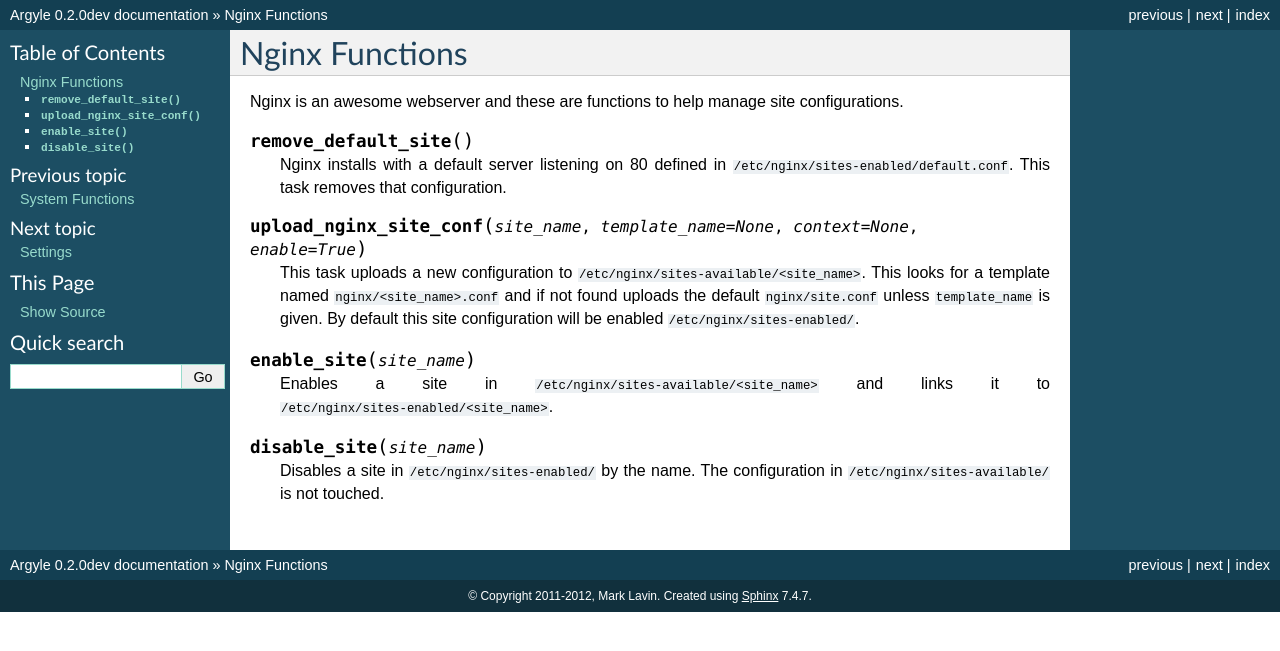
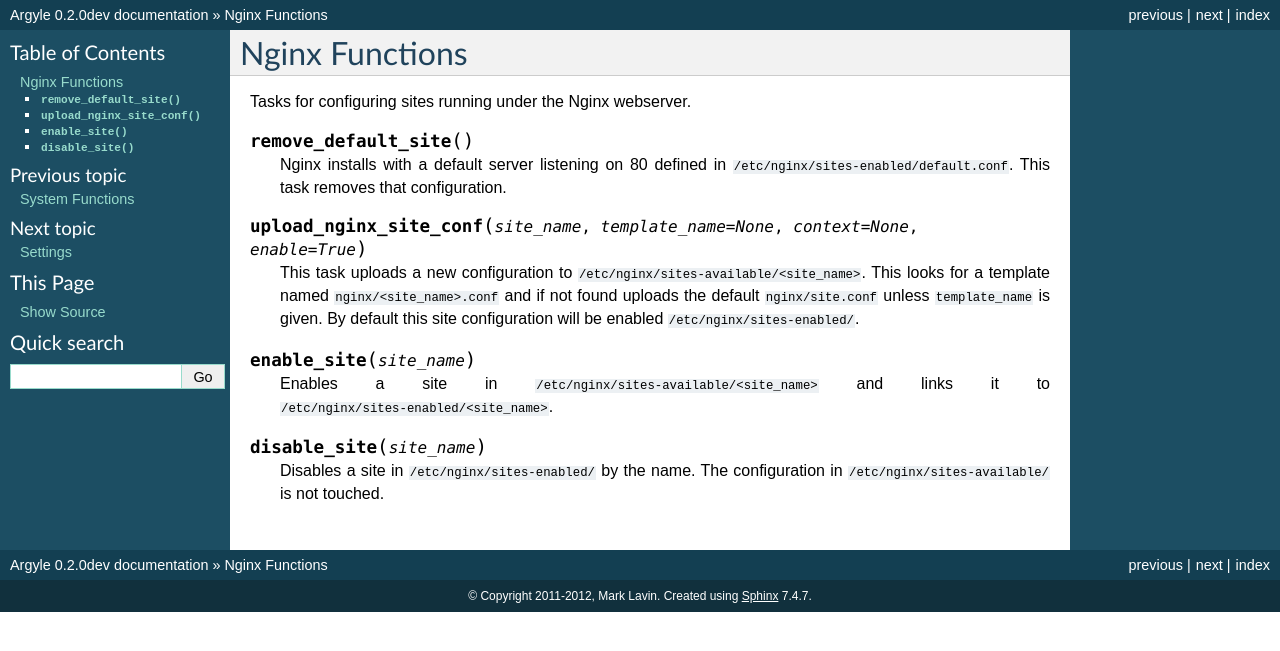
Before and after one commit to mlavin/argyle, a Sphinx documentation site: the page built from docs/nginx.rst, in a window 1280 px wide. Shown: the top 651 px of the page. Built offline with Sphinx 7.4.7, drawn with Linux system fonts in a browser that asks for light colours.

Commit message:
Some wording changes to Nginx docs.

```diff
--- a/docs/nginx.rst
+++ b/docs/nginx.rst
@@ -1,8 +1,7 @@
 Nginx Functions
 ======================================
 
-Nginx is an awesome webserver and these are functions to help manage site
-configurations.
+Tasks for configuring sites running under the Nginx webserver.
 
 
 .. function:: remove_default_site()
```
